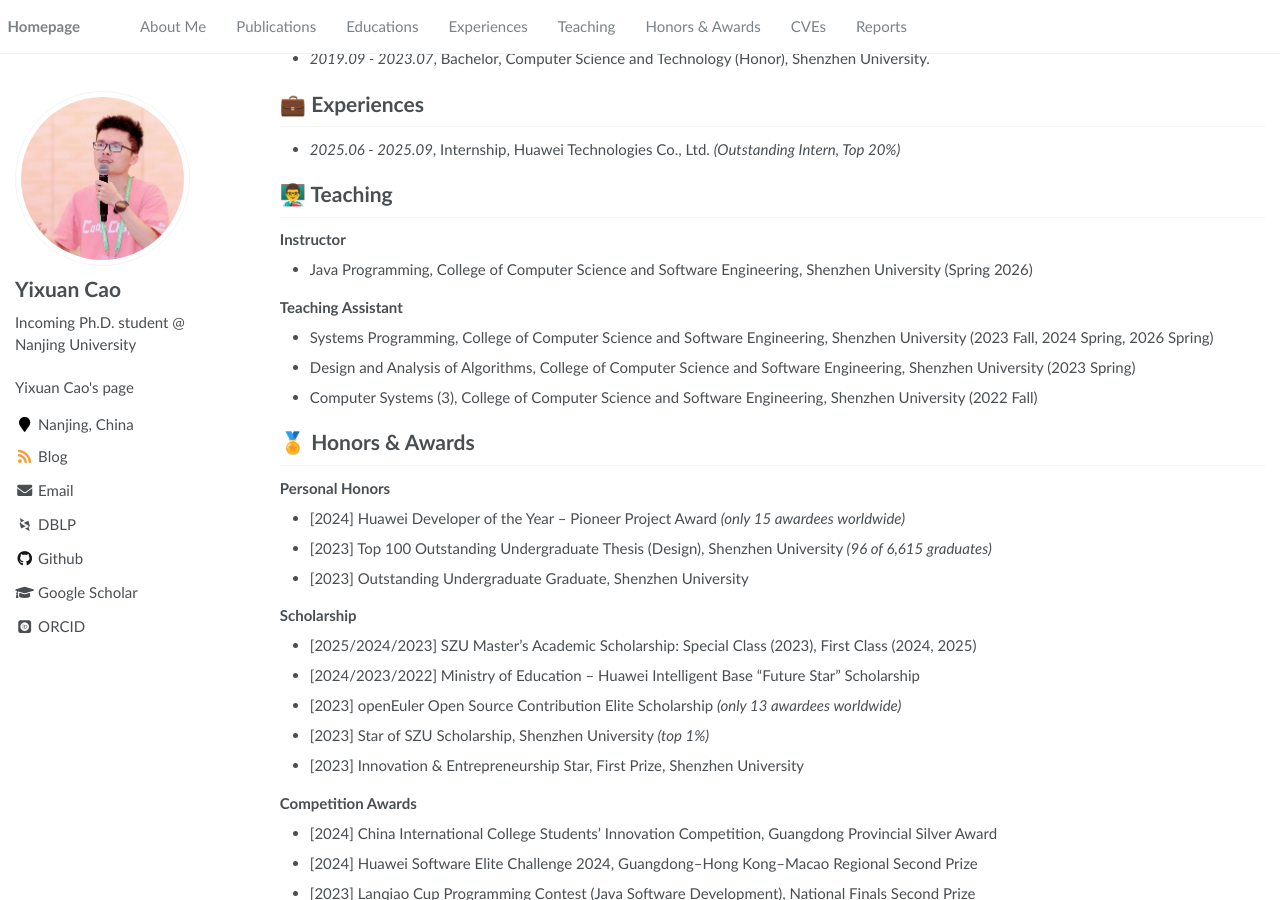
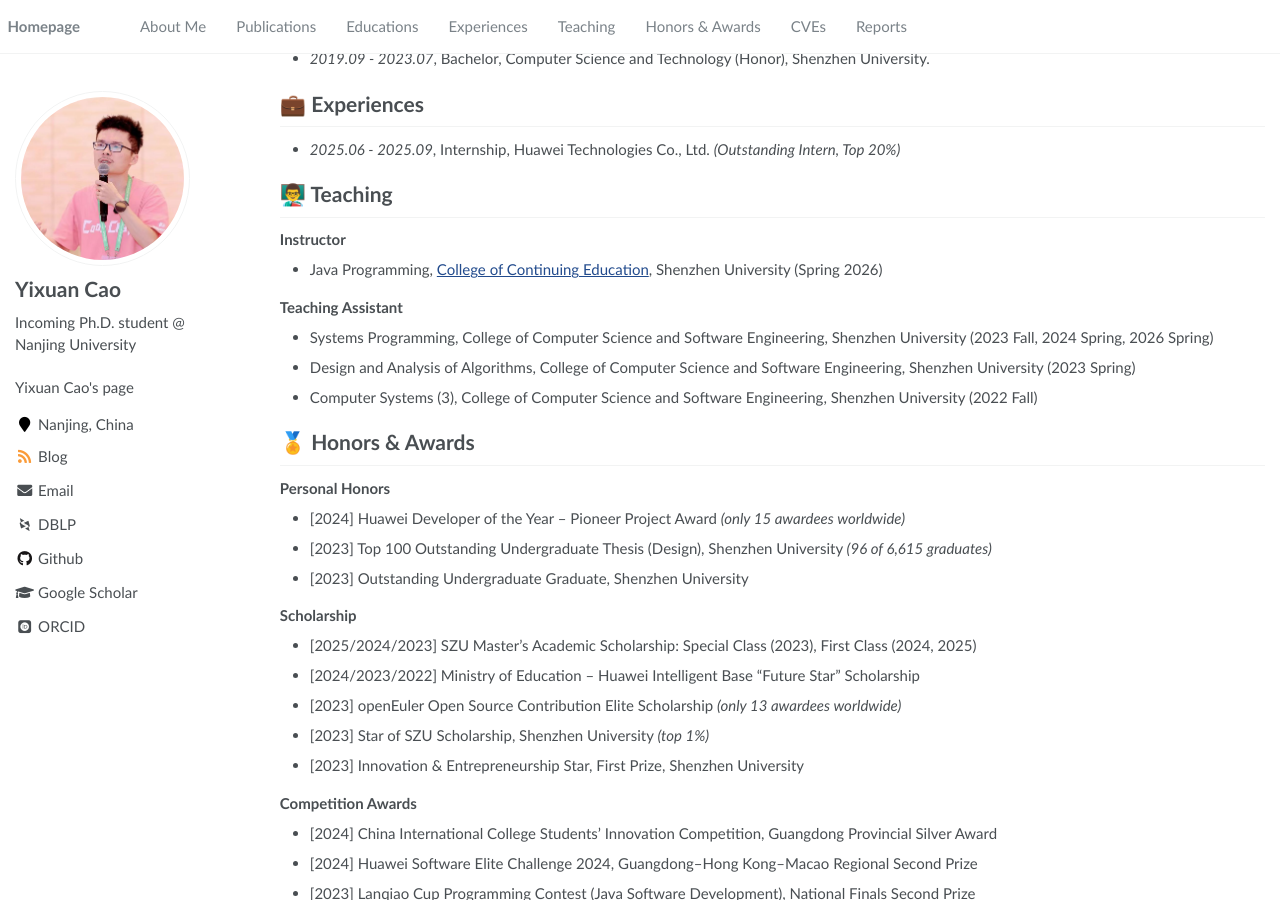
Before and after one commit to Cao-Wuhui/Cao-Wuhui.github.io, a Jekyll site: the page built from _pages/about.md, in a window 1280 px wide and 900 px high, scrolled down 766 px. Built offline with Jekyll 4.4.1, drawn with Linux system fonts in a browser that asks for light colours; some web fonts are replaced.

Commit message:
Revert Instructor role to College of Continuing Education for accuracy

```diff
--- a/_pages/about.md
+++ b/_pages/about.md
@@ -42,7 +42,7 @@ My research interests broadly span systems and software. Recently, I have been e
 
 # 👨‍🏫 Teaching
 **Instructor**
-- Java Programming, College of Computer Science and Software Engineering, Shenzhen University (Spring 2026)
+- Java Programming, [College of Continuing Education](https://en.szu.edu.cn/info/1017/1014.htm), Shenzhen University (Spring 2026)
 
 **Teaching Assistant**
 - Systems Programming, College of Computer Science and Software Engineering, Shenzhen University (2023 Fall, 2024 Spring, 2026 Spring)
```
